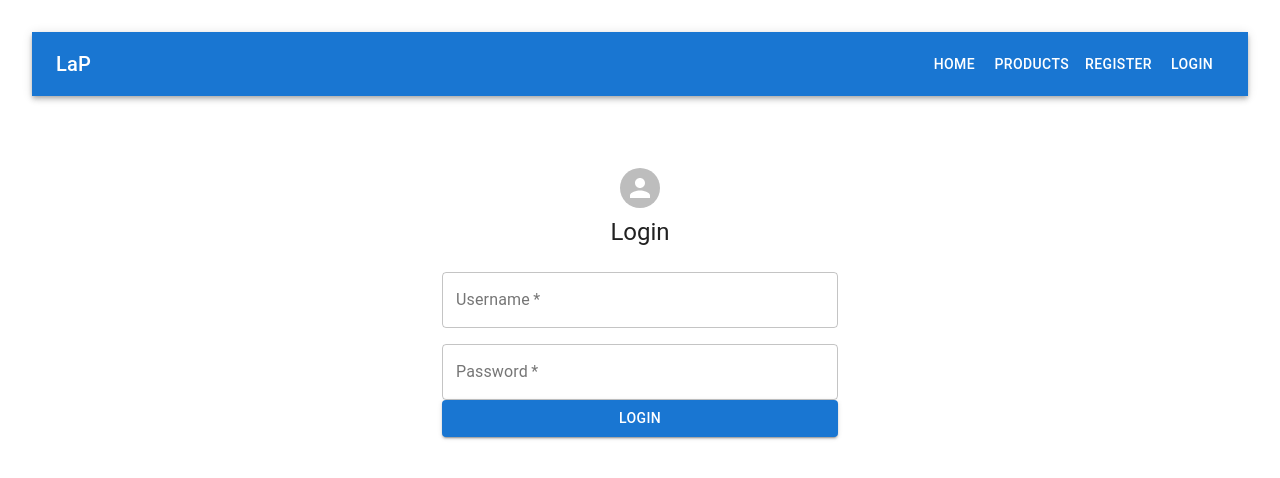
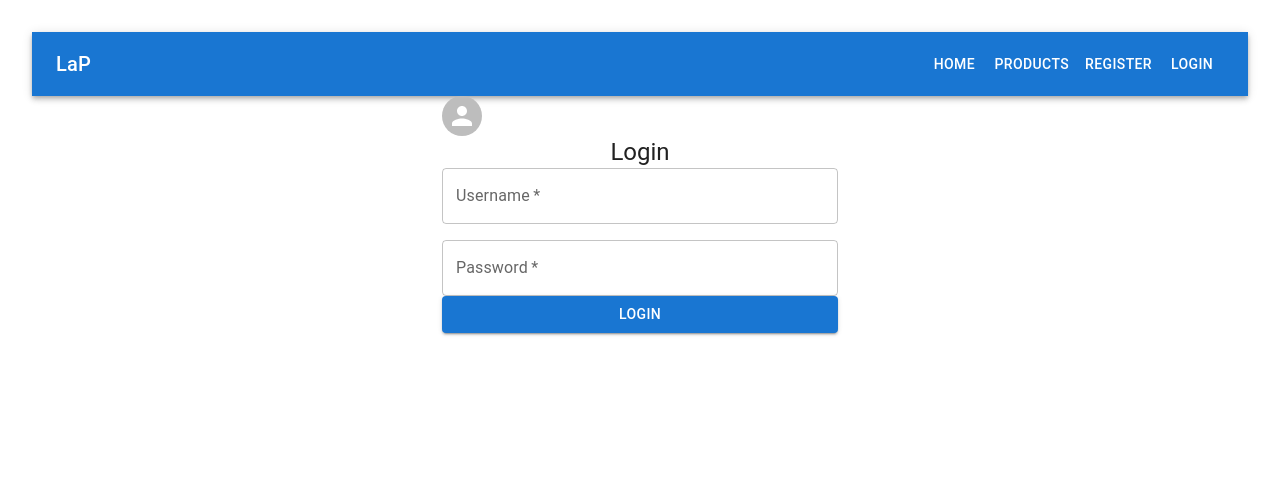
Before and after one commit to mmerced2/CapstoneProject, a React (Vite) app: page /login in a window 1280 px wide. Shown: the top 478 px of the page. Built offline with nearby package versions, Linux system fonts and the light colour scheme.

Commit message:
resolving mui errors

```diff
--- a/package.json
+++ b/package.json
@@ -14,6 +14,7 @@
     "@emotion/styled": "^11.13.0",
     "@mui/icons-material": "^5.16.7",
     "@mui/material": "^5.16.7",
+    "@mui/styles": "^6.0.2",
     "@reduxjs/toolkit": "^2.2.7",
     "react": "^18.2.0",
     "react-dom": "^18.2.0",
--- a/src/components/AuthForm.jsx
+++ b/src/components/AuthForm.jsx
@@ -5,40 +5,23 @@ import React from 'react';
 import { Avatar } from '@mui/material';
 import { Button } from '@mui/material';
 import { CssBaseline } from '@mui/material';
-import { TextField } from '@material-ui/core';
+import {TextField} from '@mui/material';
 
 import { Link } from '@mui/material';
 import { Grid } from "@mui/material";
 import { Typography } from '@mui/material';
-import { makeStyles } from '@material-ui/core/styles';
+
+//import { makeStyles } from '@material-ui/core/styles';
+
 import { Container } from '@mui/material';
 
-
-const useStyles = makeStyles((theme) => ({
-  paper: {
-    marginTop: theme.spacing(8),
-    display: 'flex',
-    flexDirection: 'column',
-    alignItems: 'center',
-  },
-  avatar: {
-    margin: theme.spacing(1),
-    backgroundColor: theme.palette.secondary.main,
-  },
-  form: {
-    width: '100%', // Fix IE 11 issue.
-    marginTop: theme.spacing(3),
-  },
-  submit: {
-    margin: theme.spacing(3, 0, 2),
-  },
-}));
 
 
 
 function AuthForm({setToken}) {
 
-  const classes = useStyles();
+
+
 
   const initialForm = {
     username: "",
@@ -96,14 +79,14 @@ function AuthForm({setToken}) {
     <Container component="main" maxWidth="xs">
     <CssBaseline />
 
-    <div className={classes.paper}>
-      <Avatar className={classes.avatar}>
+    <div >
+      <Avatar >
       </Avatar>
 
       <Typography component="h1" variant="h5">
       {isRegister ? "Sign up" : "Login"}
       </Typography>
-      <form onSubmit={handleSubmit} className={classes.form} noValidate>
+      <form onSubmit={handleSubmit} noValidate>
 
         <Grid container spacing={2}>
         {isRegister && (
@@ -179,7 +162,6 @@ function AuthForm({setToken}) {
           fullWidth
           variant="contained"
           color="primary"
-          className={classes.submit}
         >
            {isRegister ? "Sign Up" :"Login"}
         </Button>
@@ -197,8 +179,8 @@ function AuthForm({setToken}) {
   </Container>
   </section>
 
+  );
 
-  );
-}
+};
 
 export default AuthForm;
--- a/src/components/NavBar.jsx
+++ b/src/components/NavBar.jsx
@@ -1,6 +1,6 @@
 import { NavLink, useNavigate } from "react-router-dom";
 import * as React from "react";
-import AppBar from "@mui/material/AppBar";
+import {AppBar} from "@mui/material";
 import {Box} from "@mui/material";
 import { Toolbar } from '@mui/material';
 import { Typography } from '@mui/material';
```
Also changed, not shown: 1 other file (tests, documents, lock files or other folders).
